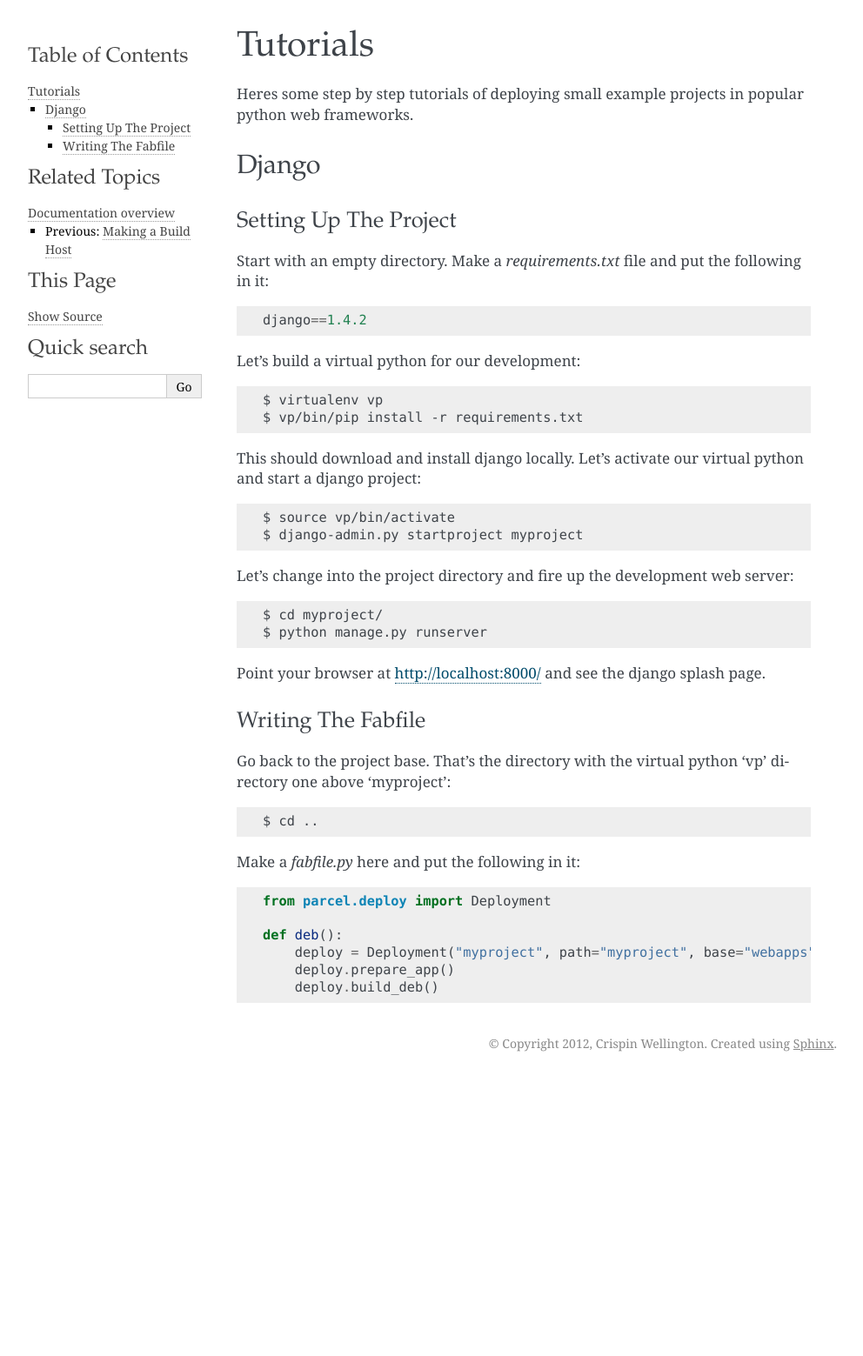
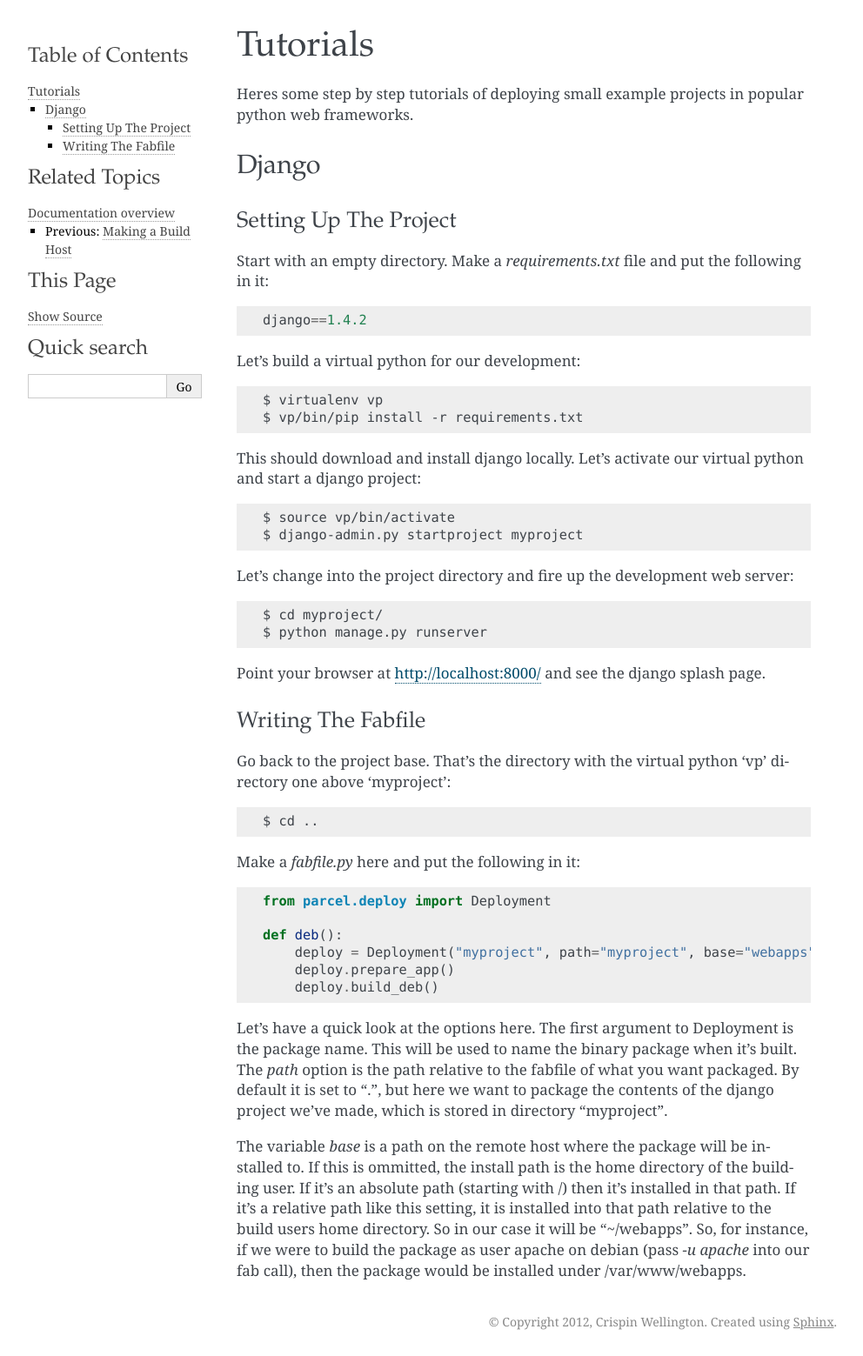
Before and after one commit to phspagiari/parcel, a Sphinx documentation site: the page built from docs/user/tutorial.rst, in a window 1280 px wide. Shown: the whole page at 87% size, without its empty margins (148-1140 px from the left). Built offline with Sphinx 7.4.7, drawn with Linux system fonts in a browser that asks for light colours; before the commit the page ends 1239 px from its top, so only the background shows below that.

Commit message:
documentation work

```diff
--- a/docs/user/tutorial.rst
+++ b/docs/user/tutorial.rst
@@ -45,3 +45,14 @@
         deploy = Deployment("myproject", path="myproject", base="webapps")
         deploy.prepare_app()
         deploy.build_deb()
+
+Let's have a quick look at the options here. The first argument to Deployment is the package name. This will be used to
+name the binary package when it's built. The `path` option is the path relative to the fabfile of what you want packaged.
+By default it is set to ".", but here we want to package the contents of the django project we've made, which is stored
+in directory "myproject".
+
+The variable `base` is a path on the remote host where the package will be installed to. If this
+is ommitted, the install path is the home directory of the building user. If it's an absolute path (starting with /) then
+it's installed in that path. If it's a relative path like this setting, it is installed into that path relative to the
+build users home directory. So in our case it will be "~/webapps". So, for instance, if we were to build the package as
+user apache on debian (pass `-u apache` into our fab call), then the package would be installed under /var/www/webapps.
```
